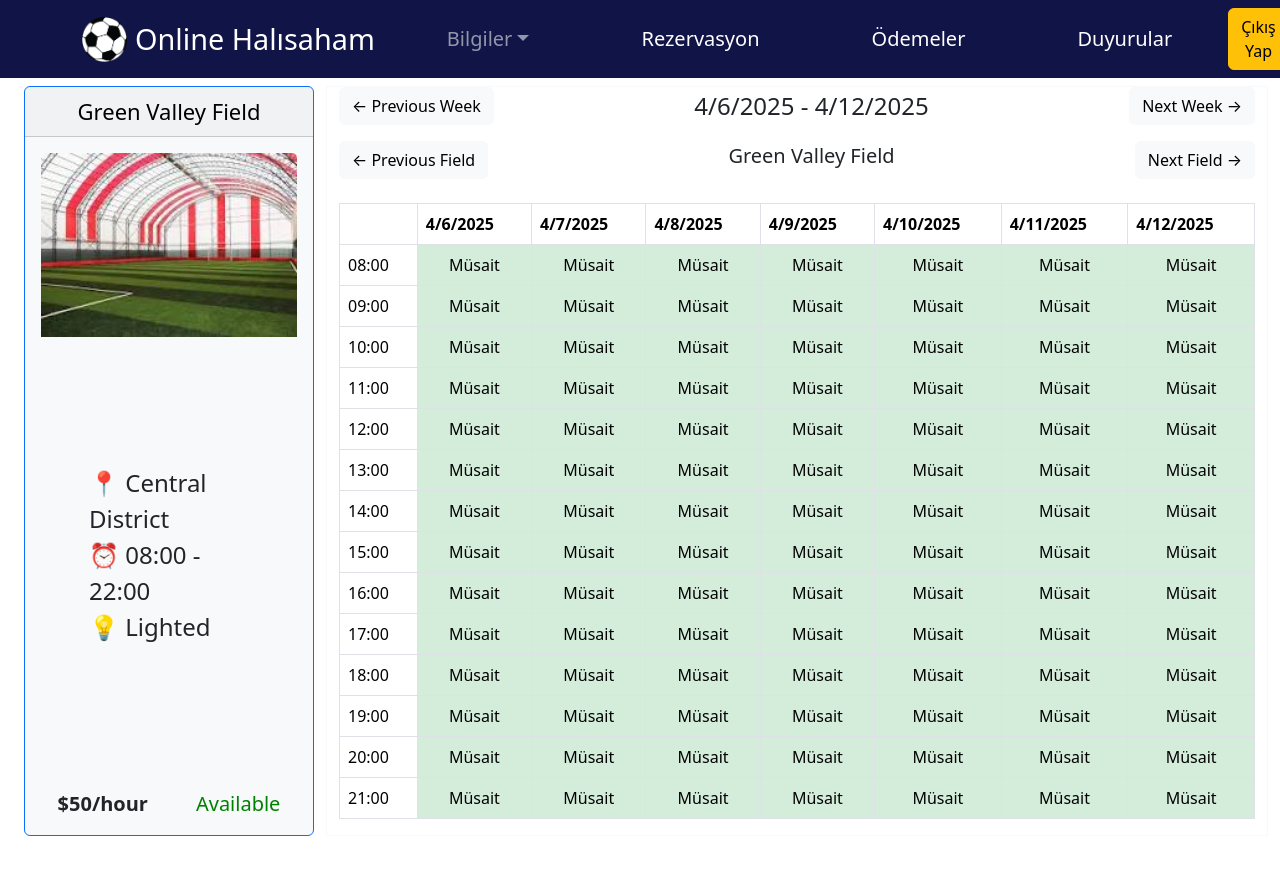
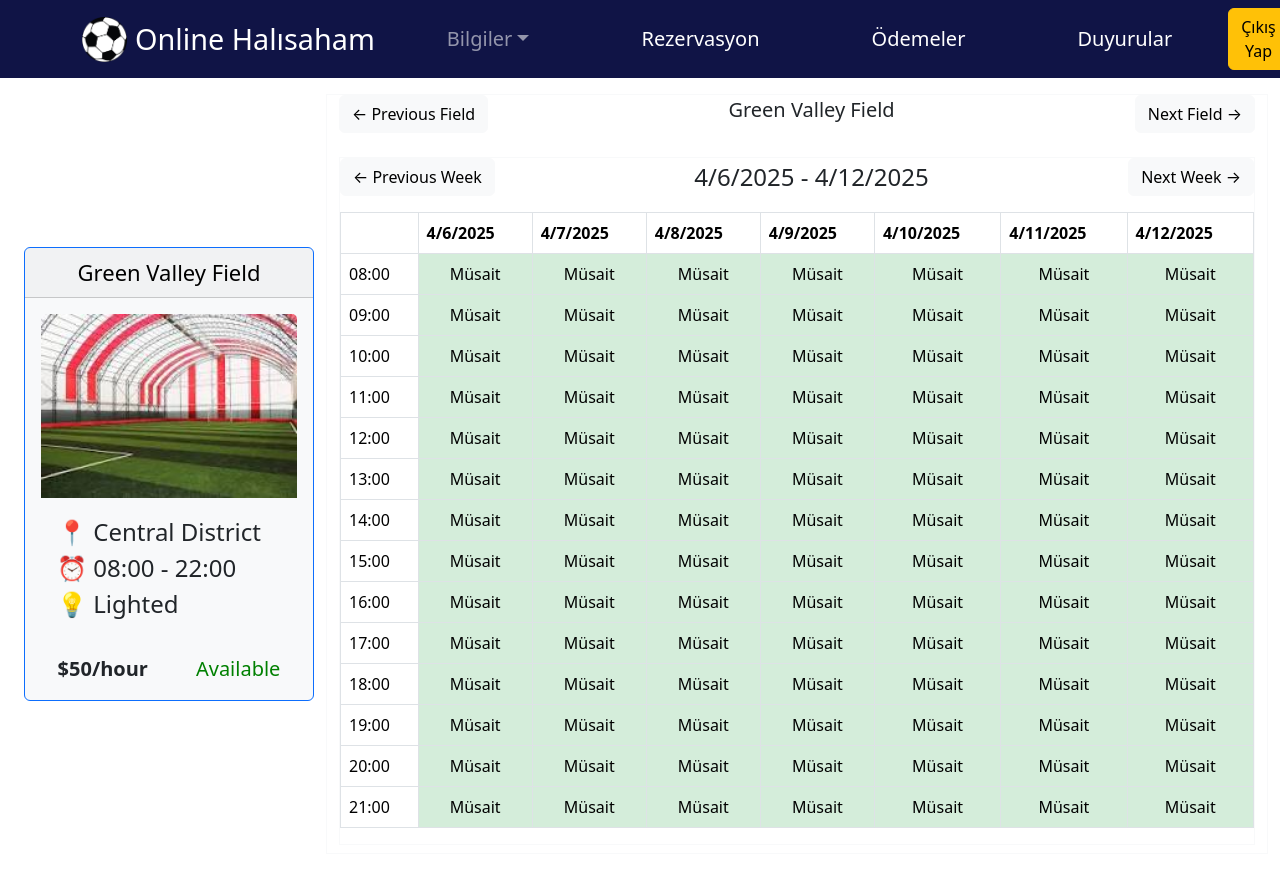
Before and after one commit to FratCan/halisahaotomasyonfrontend, a React (Create React App) app: page /reservation in a window 1280 px wide. Before the commit the page ends 844 px from the top, so only its background shows below. Built offline with nearby package versions, Linux system fonts and the light colour scheme.

Commit message:
Calendar componenti oluşturuldu.

```diff
--- /dev/null
+++ b/src/Components/Calendar.jsx
@@ -0,0 +1,61 @@
+    // src/Components/Calendar.js
+    import React from 'react';
+    import { Table, Button } from 'react-bootstrap';
+
+    const Calendar = ({ currentDate, setCurrentDate, weekDays, handleSlotClick, hoursRange }) => {
+    return (
+        <div className="border border-light">
+        <div className="d-flex justify-content-between align-items-center mb-3">
+            <Button variant="light" onClick={() => setCurrentDate(new Date(currentDate.setDate(currentDate.getDate() - 7)))}>&larr; Previous Week</Button>
+            <h4 className="mb-0">
+            {weekDays.length > 0 && `${weekDays[0].toLocaleDateString()} - ${weekDays[6].toLocaleDateString()}`}
+            </h4>
+            <Button variant="light" onClick={() => setCurrentDate(new Date(currentDate.setDate(currentDate.getDate() + 7)))}>Next Week &rarr;</Button>
+        </div>
+
+        <Table bordered responsive>
+            <thead>
+            <tr>
+                <th></th>
+                {weekDays.map((day, idx) => (
+                <th key={idx}>{day.toLocaleDateString()}</th>
+                ))}
+            </tr>
+            </thead>
+            <tbody>
+            {hoursRange.map((hour) => (
+                <tr key={hour}>
+                <td>{`${hour.toString().padStart(2, "0")}:00`}</td>
+                {weekDays.map((day, idx) => (
+                    <td
+                    key={idx}
+                    style={{
+                        backgroundColor: "#d4edda", // Available
+                        cursor: "pointer",
+                        textAlign: "center",
+                    }}
+                    onClick={() =>
+                        handleSlotClick({
+                        day: day.toLocaleDateString(),
+                        hour: `${hour.toString().padStart(2, "0")}:00`,
+                        status: "Available",
+                        reservationInfo: {
+                            name: "Not Reserved Yet",
+                            phone: "-",
+                            email: "-",
+                        },
+                        })
+                    }
+                    >
+                    Müsait
+                    </td>
+                ))}
+                </tr>
+            ))}
+            </tbody>
+        </Table>
+        </div>
+    );
+    };
+
+    export default Calendar;
--- a/src/Components/FieldCard.jsx
+++ b/src/Components/FieldCard.jsx
@@ -16,7 +16,7 @@ function FieldCard({ field, onEdit, showEditButton = false }) {
         }}
       >
         <Card.Img variant="top" src={field.image} />
-        <Card.Text className="fs-4 p-5">
+        <Card.Text className="fs-4 p-3">
           📍 {field.district} <br />
           ⏰ {field.hours} <br />
           {field.lighted ? "💡 Lighted" : "🌑 Not lighted"}
--- a/src/pages/ReservationPage.jsx
+++ b/src/pages/ReservationPage.jsx
@@ -2,39 +2,32 @@
         import { Container, Row, Col, Table, Modal, Button, ListGroup } from "react-bootstrap";
         import { useFieldContext } from "../Components/FieldContext";
         import FieldCard from "../Components/FieldCard";
+        import Calendar from "../Components/Calendar";
 
         const ReservationPage = () => {
         const { fields } = useFieldContext(); // Use context to get fields
         const [selectedSlot, setSelectedSlot] = useState(null);
         const [currentDate, setCurrentDate] = useState(new Date());
         const [selectedFieldIndex, setSelectedFieldIndex] = useState(0);
-
         const selectedField = fields[selectedFieldIndex];
-
         // Get the working hours from the selected field
         const hours = selectedField?.hours
             ? selectedField.hours.split(" - ").map((time) => parseInt(time.split(":")[0]))
             : [9, 21]; // Default to 09:00 - 21:00 if no hours are available
-
         const [startHour, endHour] = hours; // Get start and end hour from hours range
-
         const hoursRange = Array.from({ length: endHour - startHour }, (_, i) => startHour + i);
-
         // Function to handle slot click (not needed for hours logic, but part of the UI interaction)
         const handleSlotClick = (slot) => {
             setSelectedSlot(slot);
         };
-
         const handleCloseModal = () => {
             setSelectedSlot(null);
         };
-
         // Generate week days for the calendar
         const getWeekDays = () => {
             const startOfWeek = new Date(currentDate);
             const day = startOfWeek.getDay();
             startOfWeek.setDate(currentDate.getDate() - day);
-
             const days = [];
             for (let i = 0; i < 7; i++) {
             const newDate = new Date(startOfWeek);
@@ -43,77 +36,41 @@
             }
             return days;
         };
+        const weekDays = getWeekDays();
 
-        const weekDays = getWeekDays();
 
         return (
             <Container fluid className="d-flex justify-content-center align-items-center">
-            <Row className="w-100 my-2">
+            <Row className="w-100 my-3">
                 {/* Left Section: Field Card */}
                 <Col md={3} className="d-flex justify-content-center">
+                <div style={{
+                    display: 'flex',
+                    justifyContent: 'center',
+                    alignItems: 'center',
+                    height: '95vh',
+                    width: '100%',
+                }}>
                 <FieldCard key={selectedField.id} field={selectedField} />
+                </div>
                 </Col>
-
                 {/* Right Section: Calendar */}
                 <Col md={9} className="border border-light">
-                <div className="d-flex justify-content-between align-items-center mb-3">
-                    <Button variant="light" onClick={() => setCurrentDate(new Date(currentDate.setDate(currentDate.getDate() - 7)))}>&larr; Previous Week</Button>
-                    <h4 className="mb-0">
-                    {weekDays.length > 0 && `${weekDays[0].toLocaleDateString()} - ${weekDays[6].toLocaleDateString()}`}
-                    </h4>
-                    <Button variant="light" onClick={() => setCurrentDate(new Date(currentDate.setDate(currentDate.getDate() + 7)))}>Next Week &rarr;</Button>
-                </div>
 
                 <div className="d-flex justify-content-between align-items-center mb-4">
                     <Button variant="light" onClick={() => setSelectedFieldIndex(prevIndex => (prevIndex === 0 ? fields.length - 1 : prevIndex - 1))}>&larr; Previous Field</Button>
                     <h5>{selectedField.name}</h5>
                     <Button variant="light" onClick={() => setSelectedFieldIndex(prevIndex => (prevIndex === fields.length - 1 ? 0 : prevIndex + 1))}>Next Field &rarr;</Button>
                 </div>
-
-                <Table bordered responsive>
-                    <thead>
-                    <tr>
-                        <th></th>
-                        {weekDays.map((day, idx) => (
-                        <th key={idx}>{day.toLocaleDateString()}</th>
-                        ))}
-                    </tr>
-                    </thead>
-                    <tbody>
-                    {hoursRange.map((hour) => (
-                        <tr key={hour}>
-                        <td>{`${hour.toString().padStart(2, "0")}:00`}</td>
-                        {weekDays.map((day, idx) => (
-                            <td
-                            key={idx}
-                            style={{
-                                backgroundColor: "#d4edda", // Available
-                                cursor: "pointer",
-                                textAlign: "center",
-                            }}
-                            onClick={() =>
-                                handleSlotClick({
-                                day: day.toLocaleDateString(),
-                                hour: `${hour.toString().padStart(2, "0")}:00`,
-                                status: "Available",
-                                reservationInfo: {
-                                    name: "Not Reserved Yet",
-                                    phone: "-",
-                                    email: "-",
-                                },
-                                })
-                            }
-                            >
-                            Müsait
-                            </td>
-                        ))}
-                        </tr>
-                    ))}
-                    </tbody>
-                </Table>
+                <Calendar
+                    currentDate={currentDate}
+                    setCurrentDate={setCurrentDate}
+                    weekDays={weekDays}
+                    handleSlotClick={handleSlotClick}
+                    hoursRange={hoursRange}
+                />
                 </Col>
             </Row>
-
             {/* Modal: Reservation Details */}
             {selectedSlot && (
                 <Modal show={true} onHide={handleCloseModal} centered>
```
